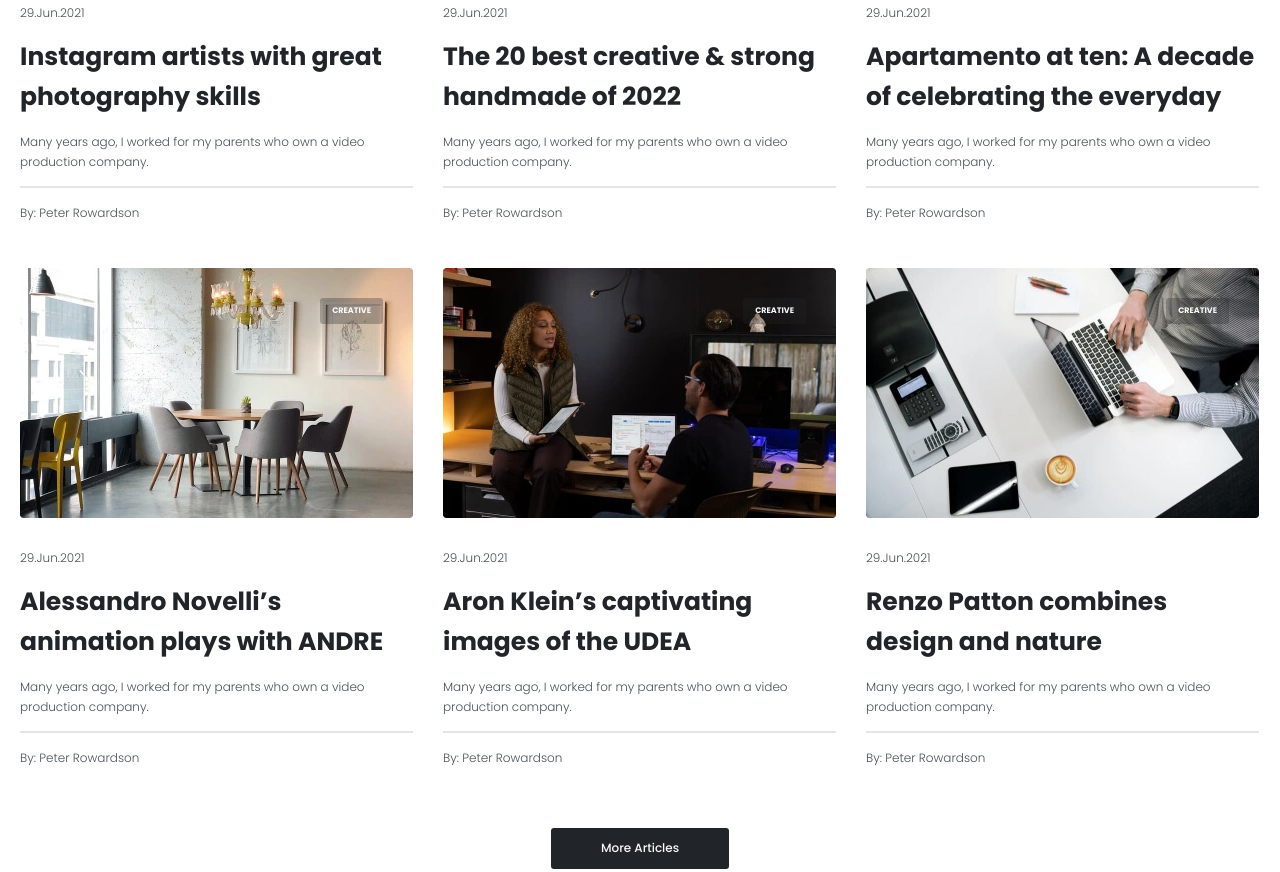
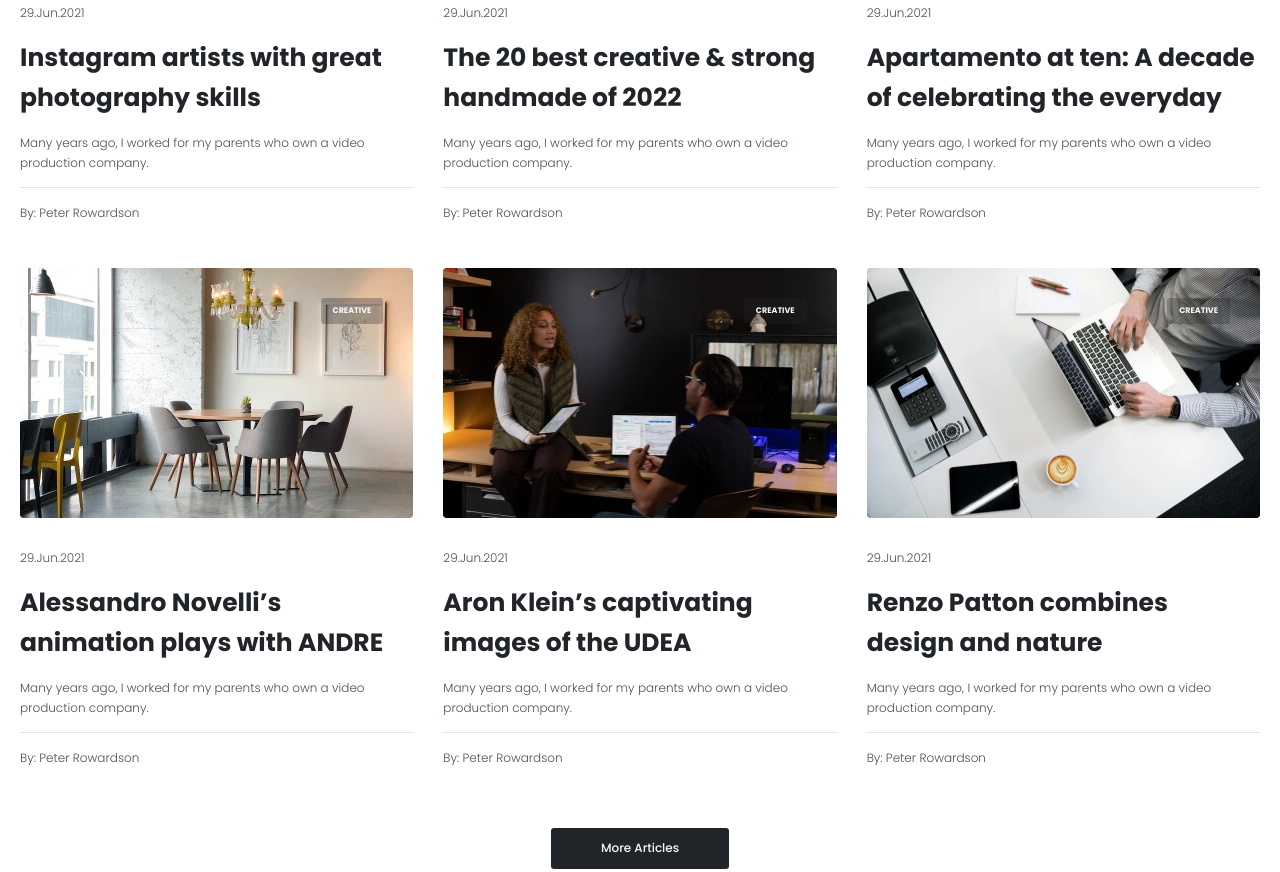
Before and after one commit to Justfar077/lessons, a plain HTML site: page lesson_14/index.html in a window 1280 px wide. Shown: the part 471-1343 px from the top of the page. Drawn offline with Linux system fonts and the light colour scheme.

Commit message:
Add files via upload

```diff
--- a/lesson_14/css/style.css
+++ b/lesson_14/css/style.css
@@ -56,13 +56,13 @@ body {
 .card {
 	display: flex;
 	flex-wrap: wrap;
-	column-gap: 30px;
 	row-gap: 45px;
 	padding: 44px 0 60px 0;
+	margin: 0 -15px 0 -15px;
 }
 .card__block {
-	max-width: 393px;
-	height: 500px;
+	flex: 0 1 33.333%;
+   padding: 0 15px;
 	display: flex;
 	flex-direction: column;
 	justify-content: space-between;
@@ -71,6 +71,7 @@ body {
 	position: relative;
 	overflow: hidden;
 	border-radius: 3px;
+	margin-bottom: 30px;
 }
 .img__card {
 	width: 100%;
@@ -109,8 +110,9 @@ body {
 	line-height: 1.6; /* 40/25 */
 	color: #212529;
 }
-.text__line {
-	border: 1px solid #E5E5E5;
+.text__author{
+	padding-top: 15px;
+	border-top: 1px solid #E5E5E5;
 }
 .btn {
 	text-align: center;
--- a/lesson_14/index.html
+++ b/lesson_14/index.html
@@ -43,8 +43,7 @@
 								Many years ago, I worked for my parents who own a video
 								production company.
 							</p>
-							<p class="text__line"></p>
-							<p class="text__author">By: Peter Rowardson</p>
+							<a href="#" class="text__author">By: Peter Rowardson</a>
 						</div>
 					</div>
 
@@ -62,8 +61,7 @@
 								Many years ago, I worked for my parents who own a video
 								production company.
 							</p>
-							<p class="text__line"></p>
-							<p class="text__author">By: Peter Rowardson</p>
+							<a href="#" class="text__author">By: Peter Rowardson</a>
 						</div>
 					</div>
 
@@ -81,8 +79,7 @@
 								Many years ago, I worked for my parents who own a video
 								production company.
 							</p>
-							<p class="text__line"></p>
-							<p class="text__author">By: Peter Rowardson</p>
+							<a href="#" class="text__author">By: Peter Rowardson</a>
 						</div>
 					</div>
 
@@ -100,8 +97,7 @@
 								Many years ago, I worked for my parents who own a video
 								production company.
 							</p>
-							<p class="text__line"></p>
-							<p class="text__author">By: Peter Rowardson</p>
+							<a href="#" class="text__author">By: Peter Rowardson</a>
 						</div>
 					</div>
 
@@ -119,8 +115,7 @@
 								Many years ago, I worked for my parents who own a video
 								production company.
 							</p>
-							<p class="text__line"></p>
-							<p class="text__author">By: Peter Rowardson</p>
+							<a href="#" class="text__author">By: Peter Rowardson</a>
 						</div>
 					</div>
 
@@ -138,8 +133,7 @@
 								Many years ago, I worked for my parents who own a video
 								production company.
 							</p>
-							<p class="text__line"></p>
-							<p class="text__author">By: Peter Rowardson</p>
+							<a href="#" class="text__author">By: Peter Rowardson</a>
 						</div>
 					</div>
 
```
